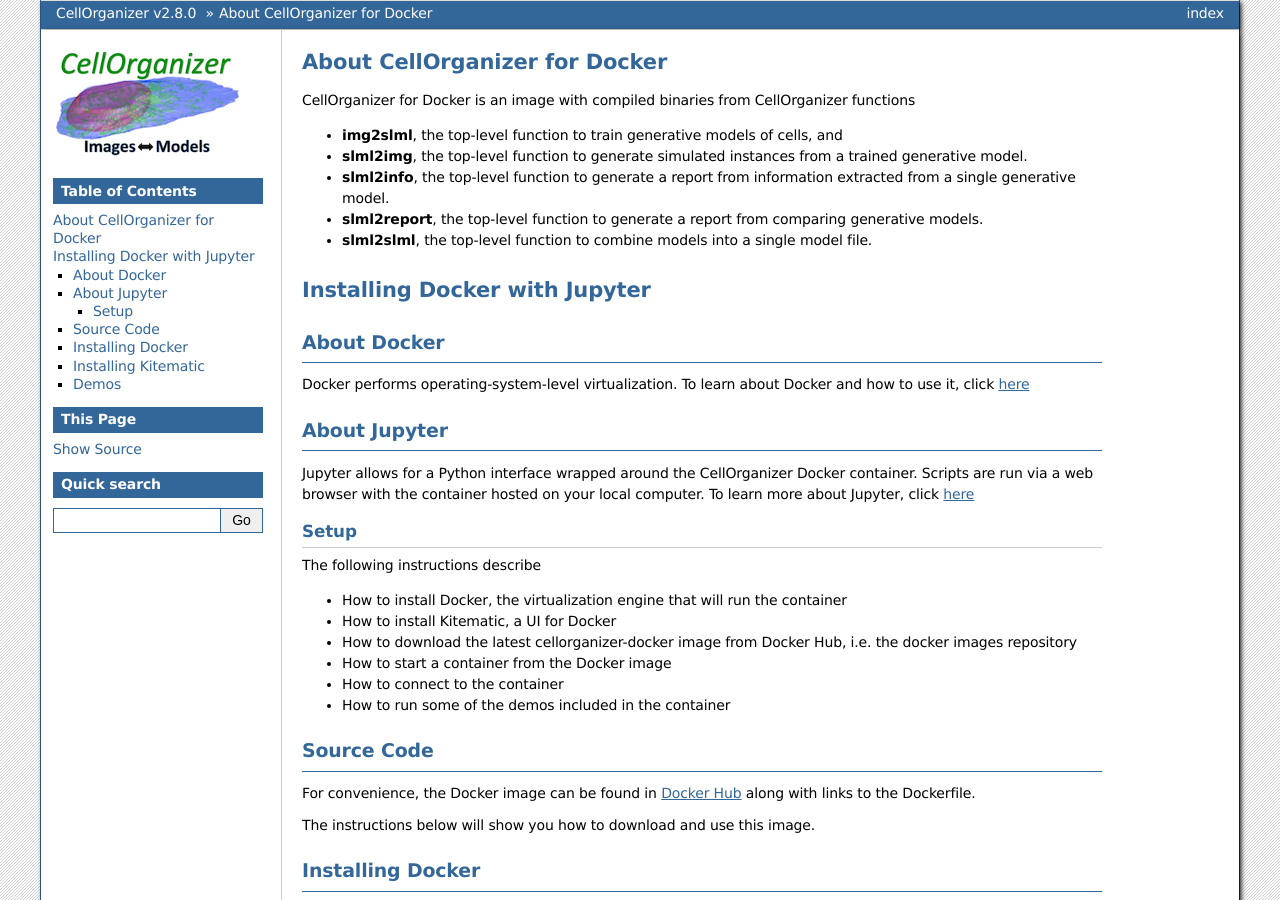
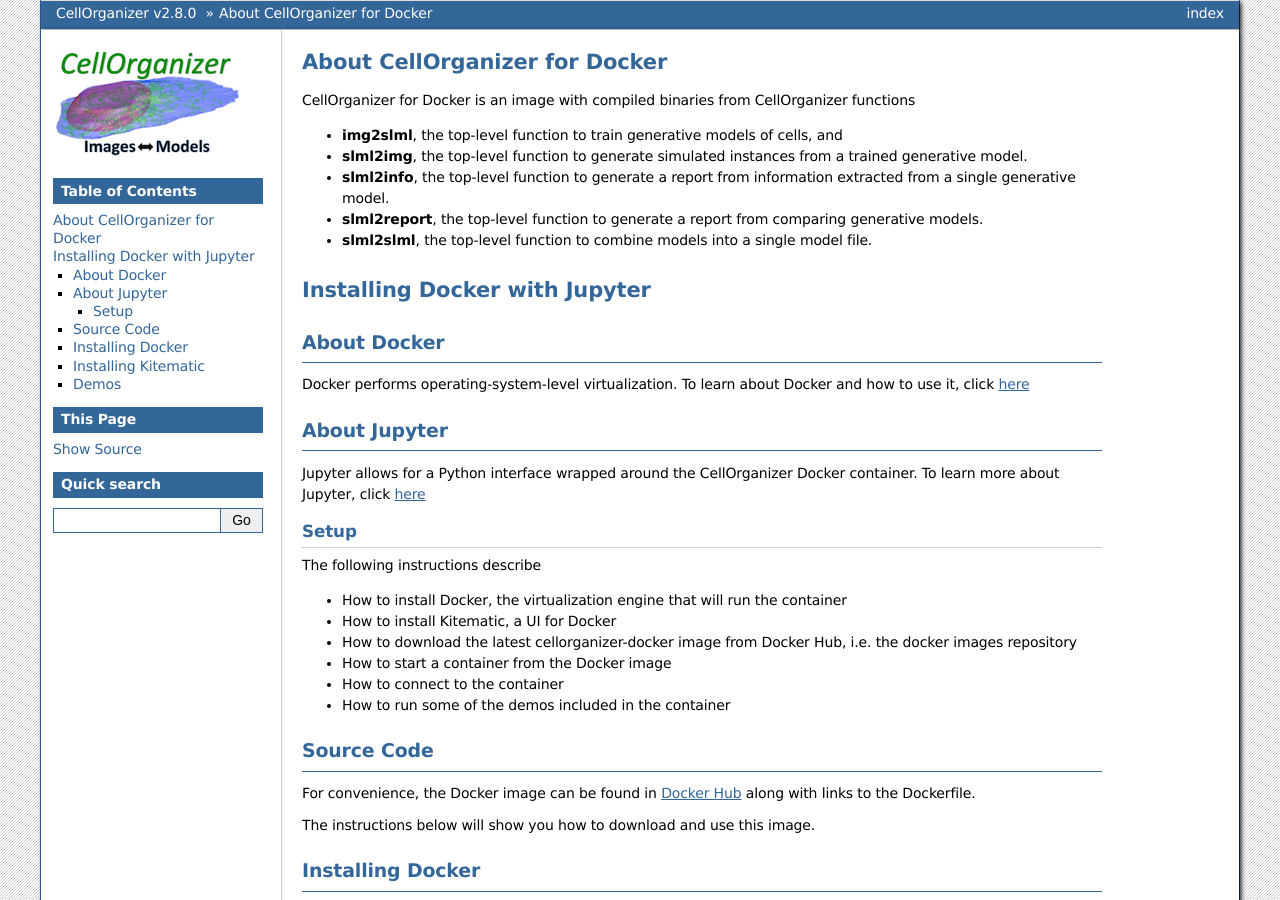
Before and after one commit to murphygroup/cellorganizer-documentation_old, a Sphinx documentation site: the page built from source/chapters/docker/index.rst, in a window 1280 px wide and 900 px high. Built offline with Sphinx 7.4.7, drawn with Linux system fonts in a browser that asks for light colours.

Commit message:
Update index.rst

```diff
--- a/source/chapters/docker/index.rst
+++ b/source/chapters/docker/index.rst
@@ -20,7 +20,7 @@
 
 About Jupyter
 ------------
-Jupyter allows for a Python interface wrapped around the CellOrganizer Docker container. Scripts are run via a web browser with the container hosted on your local computer.
+Jupyter allows for a Python interface wrapped around the CellOrganizer Docker container.
 To learn more about Jupyter, click `here <https://jupyter-notebook-beginner-guide.readthedocs.io/en/latest/what_is_jupyter.html>`_
 
 Setup
```
